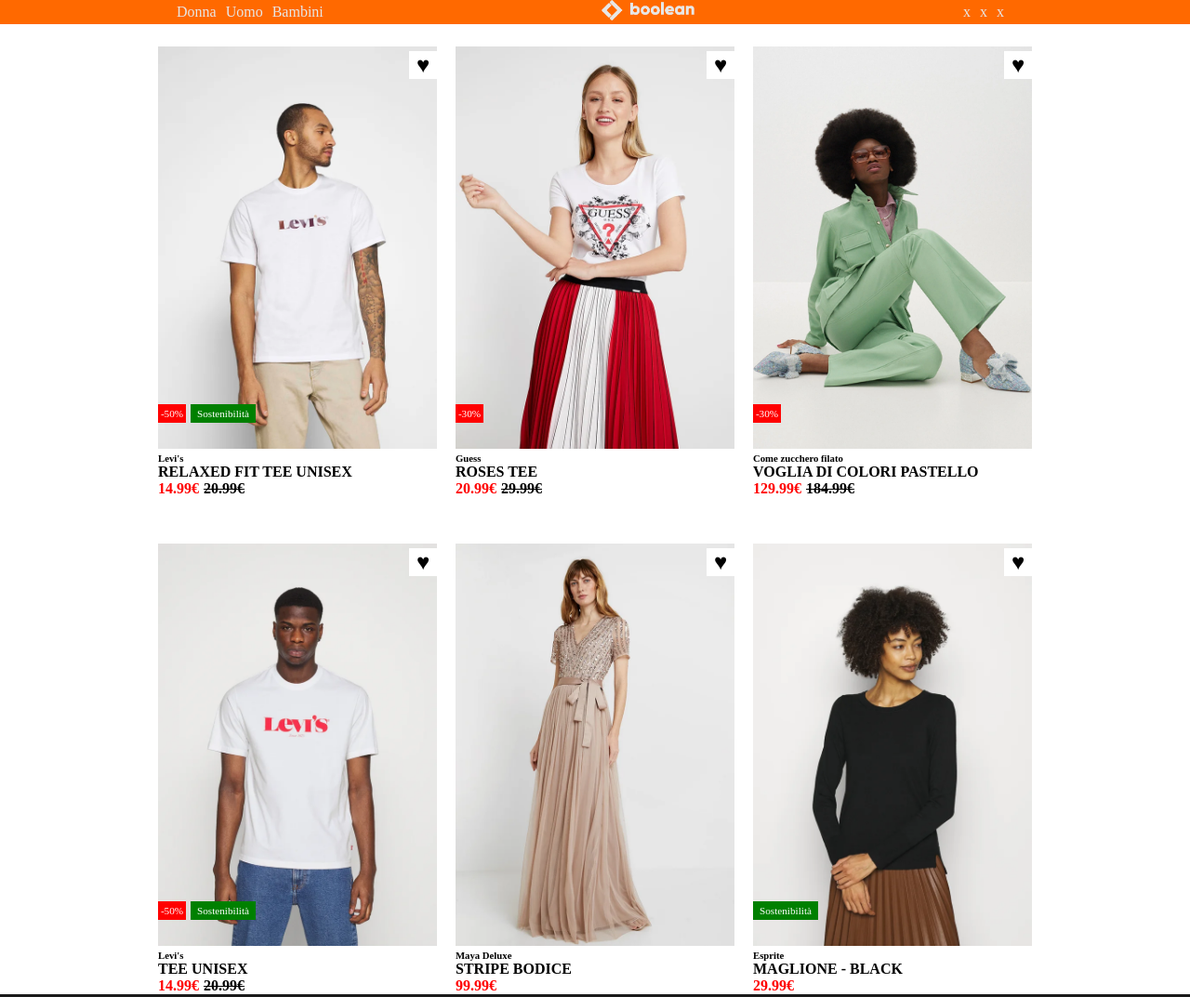
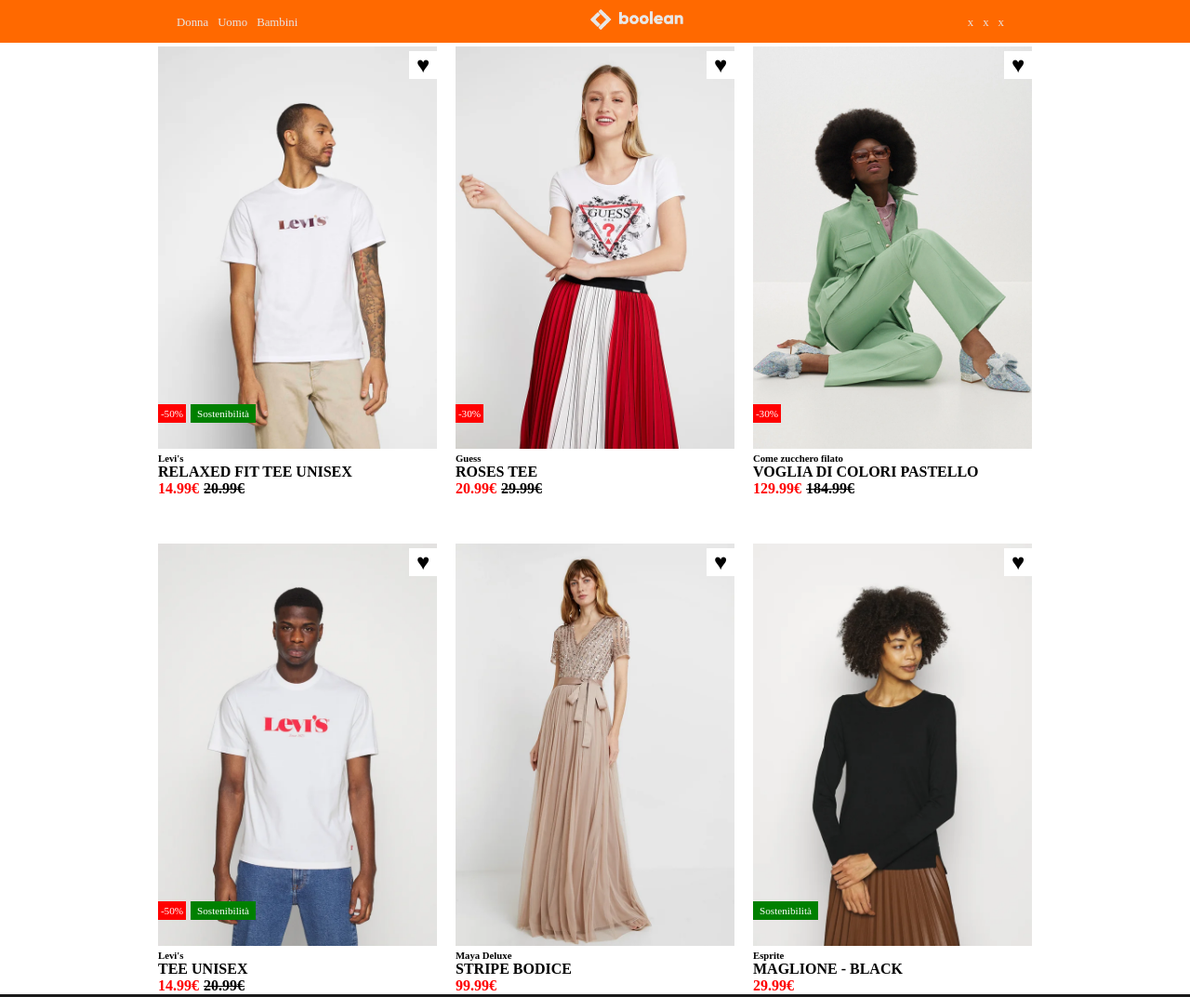
Before and after one commit to AlessandroRamoni/html-css-boolando, a plain HTML site: page index.html in a window 1280 px wide. Shown: the top 1073 px of the page at 93% size. Drawn offline with Linux system fonts and the light colour scheme.

Commit message:
check css

```diff
--- a/css/style.css
+++ b/css/style.css
@@ -9,6 +9,7 @@ header{
     position: fixed;
     width: 100%;
     z-index: 1;
+    padding: 10px 0;
 }
 
 ul{
@@ -24,6 +25,7 @@ header nav{
 
 header nav ul li span{
     color: #e8e6e4;
+    font-size: 0.8em;
 }
 
 header nav ul li img{
```
Also changed, not shown: index.html (+2 -1 lines).
